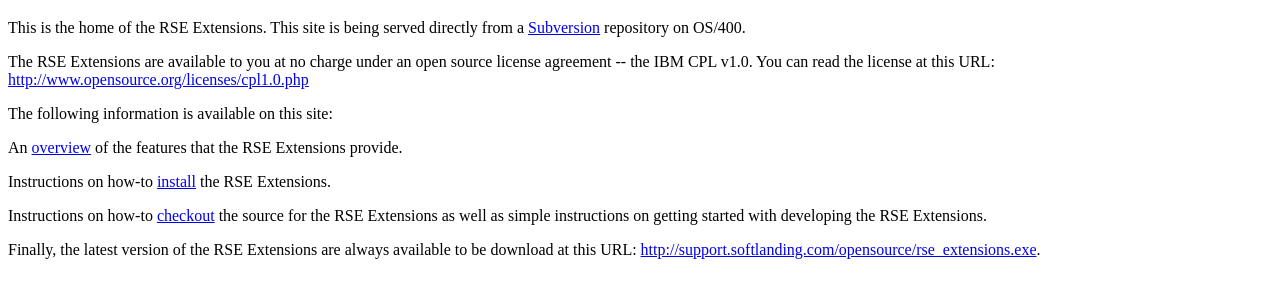
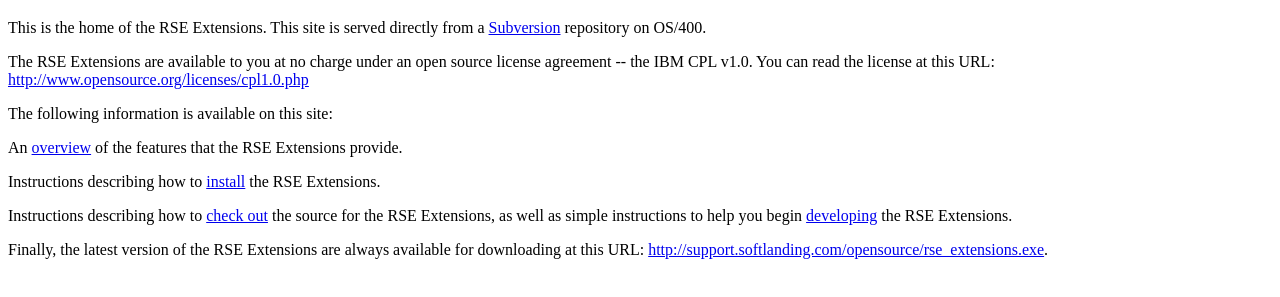
Before and after one commit to dugga/dugga-rse, a plain HTML site: page index.html in a window 1280 px wide. Shown: the part 61-358 px from the top of the page. Drawn offline with Linux system fonts and the light colour scheme.

Commit message:
Updates to index page based on internal review.

```diff
--- a/index.html
+++ b/index.html
@@ -9,7 +9,7 @@
 <div class="app">
 
 <h1 style="text-align: center;">RSE Extensions</h1>
-<p>This is the home of the RSE Extensions.  This site is being served directly
+<p>This is the home of the RSE Extensions.  This site is served directly
 from a <a href="http://www.softlanding.com/subversion/index.htm">Subversion</a>
 repository on OS/400.</p>
 <p>The RSE Extensions are available to you at no charge under an open source
@@ -22,15 +22,15 @@ http://www.opensource.org/licenses/cpl1.0.php</a></p>
 <p>An <a href="http://support.softlanding.com/opensource/site/overview.html">overview</a>
 of the features that the RSE Extensions provide.</p>
 
-<p>Instructions on how-to <a href="http://support.softlanding.com/opensource/site/install.html">
+<p>Instructions describing how to <a href="http://support.softlanding.com/opensource/site/install.html">
 install</a> the RSE Extensions.</p>
 
-<p>Instructions on how-to <a href="http://support.softlanding.com/opensource/site/develop.html">
-checkout</a> the source for the RSE Extensions as well as simple instructions on
-getting started with developing the RSE Extensions.</p>
+<p>Instructions describing how to <a href="http://support.softlanding.com/opensource/site/develop.html">
+check out</a> the source for the RSE Extensions, as well as simple instructions to help you
+begin <a href="develop.html">developing</a> the RSE Extensions.</p>
 
-<p>Finally, the latest version of the RSE Extensions are always available to
-be download at this URL: <a href="http://support.softlanding.com/opensource/rse_extensions.exe">
+<p>Finally, the latest version of the RSE Extensions are always available for
+downloading at this URL: <a href="http://support.softlanding.com/opensource/rse_extensions.exe">
 http://support.softlanding.com/opensource/rse_extensions.exe</a>.</p>
 
 </div>
```
Also changed, not shown: site/index.html (+7 -7 lines).
